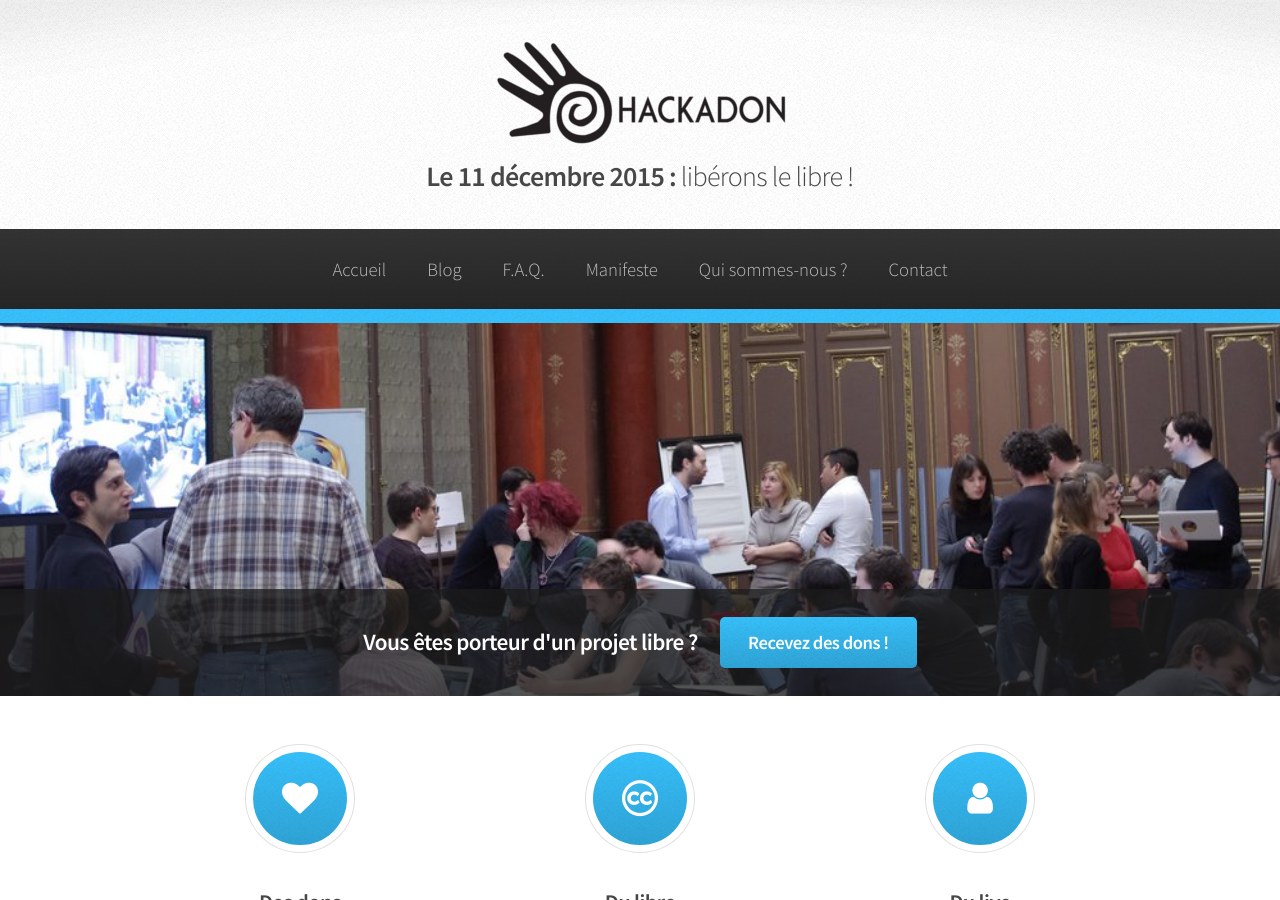
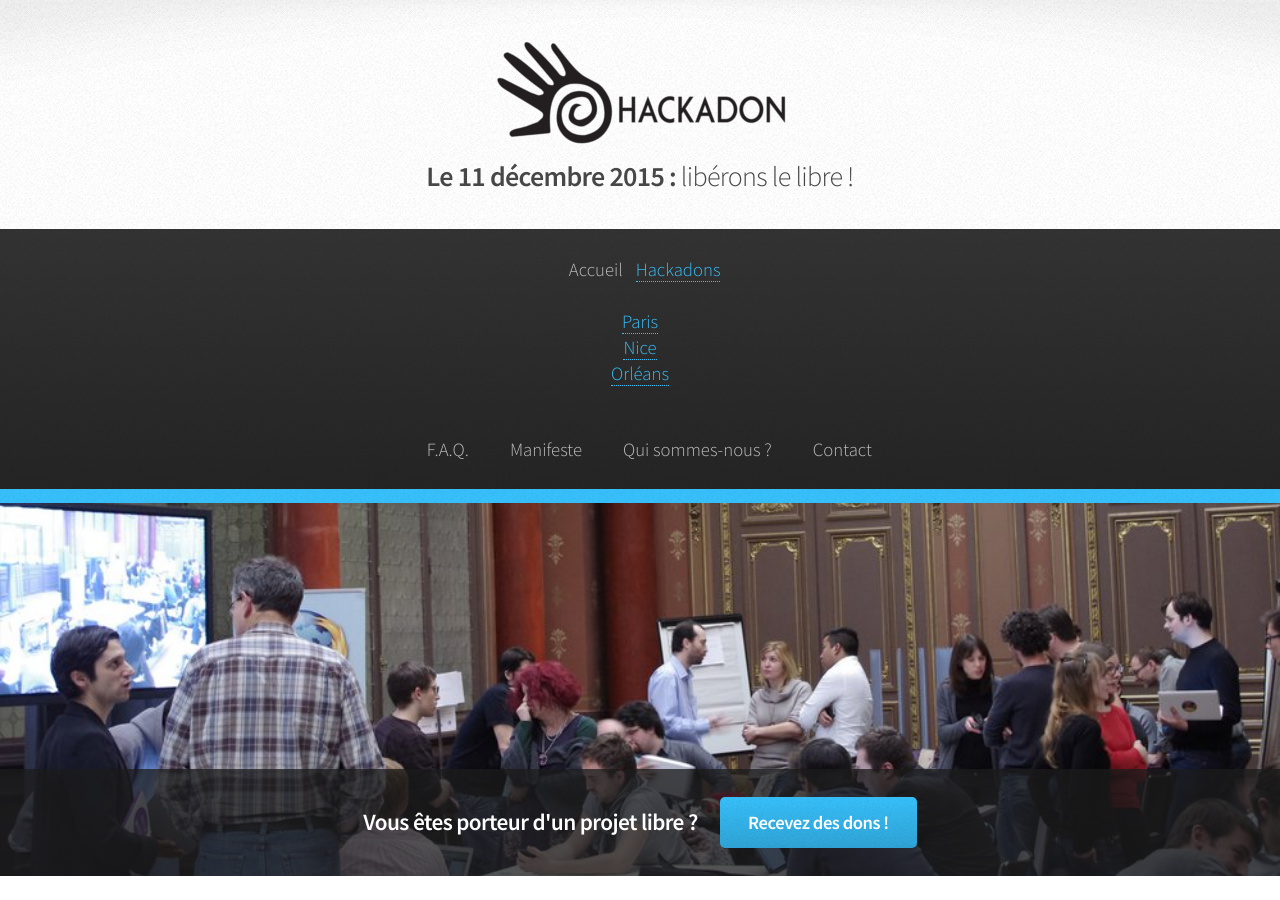
Before and after one commit to bzg/hackadon-fr, a Jekyll site: the page built from index.html, in a window 1280 px wide and 900 px high. Built offline with Jekyll 4.4.1, drawn with Linux system fonts in a browser that asks for light colours; nearby versions of some CDN libraries; library files that are not in the unit come from our copies; the list of posts is cut into pages by our own code.

Commit message:
Ajout menu "hackadons" (dropdown).

```diff
--- a/_includes/header.html
+++ b/_includes/header.html
@@ -36,7 +36,13 @@
 	<ul>
 	  {% assign current = page.url | downcase | split: '/' %}
 	  <li {% if current[1] == 'index.html' %}class="current"{% endif %}><a href="{{ site.baseurl }}/index.html">Accueil</a></li>
-	  <li {% if current[1] == 'blog' %}class="current"{% endif %}><a href="{{ site.baseurl }}/blog">Blog</a></li>
+	  <!-- <li {% if current[1] == 'blog' %}class="current"{% endif %}><a href="{{ site.baseurl }}/blog">Blog</a></li> -->
+	  <a href="">Hackadons</a>
+	  <ul>
+	    <li><a href="https://hackadon.org/hackadons2015/paris-withoutmodel.html">Paris</a></li>
+	    <li><a href="https://hackadon.org/hackadons2015/nice-epitech-oslantis.html">Nice</a></li>
+	    <li><a href="https://hackadon.org/hackadons2015/orleans-labomedia-artefact.html">Orléans</a></li>
+	  </ul>
 	  <li {% if current[1] == 'faq.html' %}class="current"{% endif %}><a href="{{ site.baseurl }}/faq.html">F.A.Q.</a></li>
 	  <li {% if current[1] == 'manifeste.html' %}class="current"{% endif %}><a href="{{ site.baseurl }}/manifeste.html">Manifeste</a></li>
 	  <li {% if current[1] == 'qui-sommes-nous.html' %}class="current"{% endif %}><a href="{{ site.baseurl }}/qui-sommes-nous.html">Qui sommes-nous ?</a></li>
```
